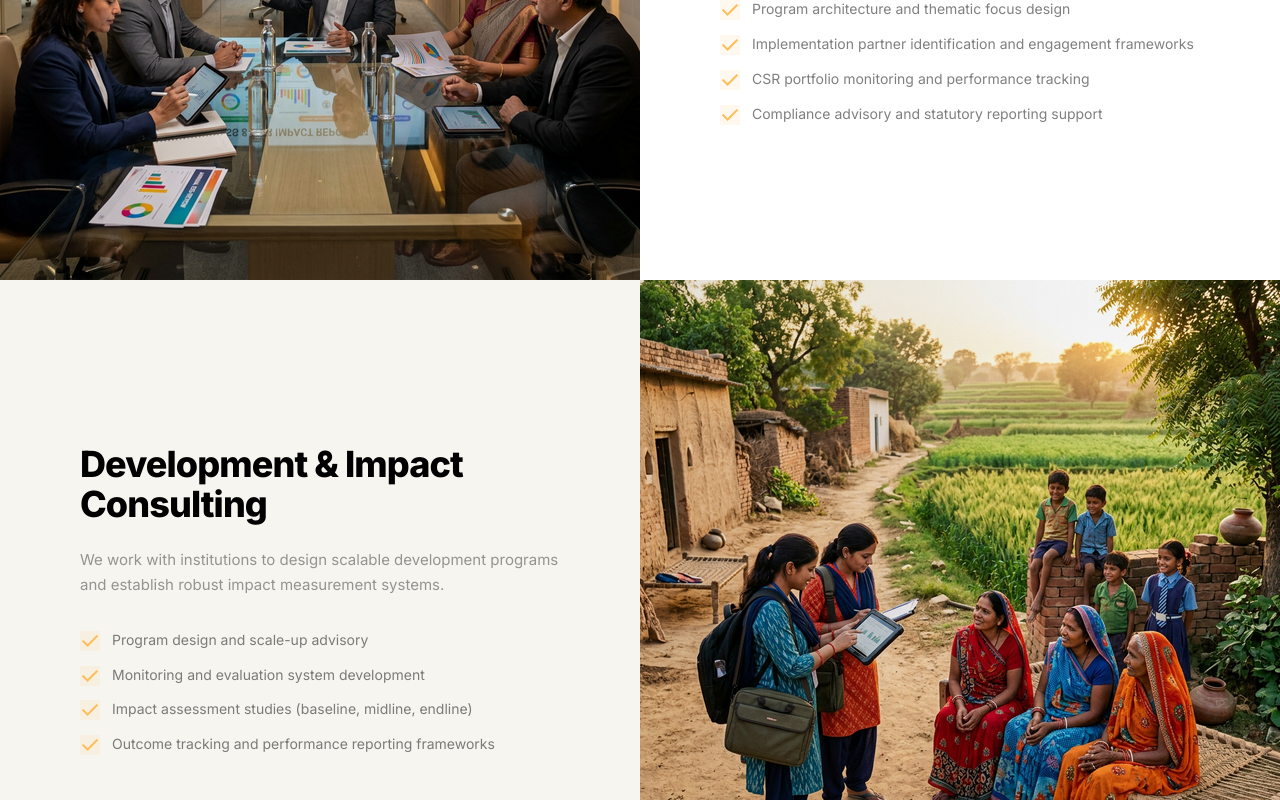
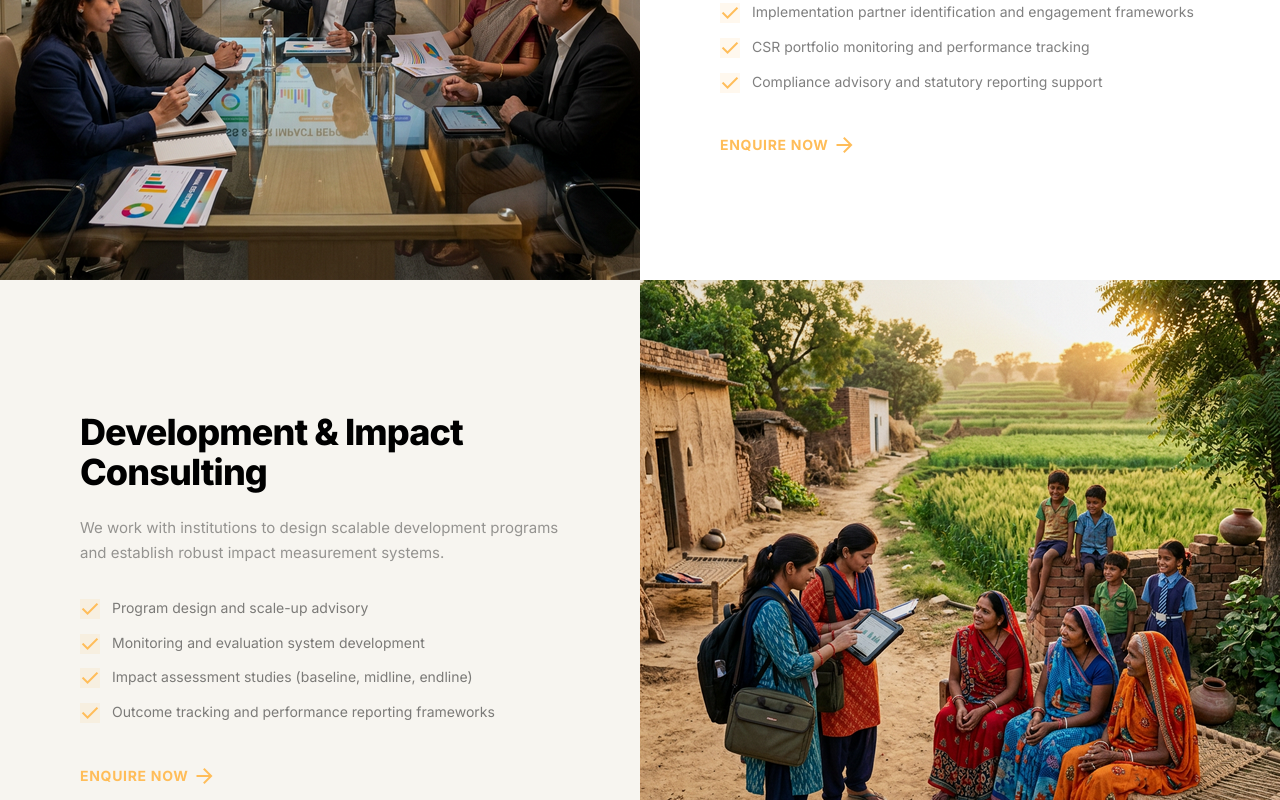
Before and after one commit to asherevolved/breadboard, a React (Vite) app in the folder breadboard-app/: page /services in a window 1280 px wide. Shown: the part 840-1640 px from the top of the page. Built offline with nearby package versions, Linux system fonts and the light colour scheme.

Commit message:
Replace Discuss This Service with Enquire Now on Services page

```diff
--- a/breadboard-app/src/pages/Services.jsx
+++ b/breadboard-app/src/pages/Services.jsx
@@ -221,7 +221,13 @@ function ServiceBlock({ svc, isEven, index }) {
                             ))}
                         </div>
 
-
+                        <Link
+                            to="/contact"
+                            className="inline-flex items-center mt-10 text-sm font-bold text-primary hover:text-primary-dark uppercase tracking-wider group transition-colors"
+                        >
+                            Enquire Now
+                            <span className="material-symbols-outlined ml-1 text-base group-hover:translate-x-1 transition-transform">arrow_forward</span>
+                        </Link>
                     </div>
                 </div>
             </div>
```
